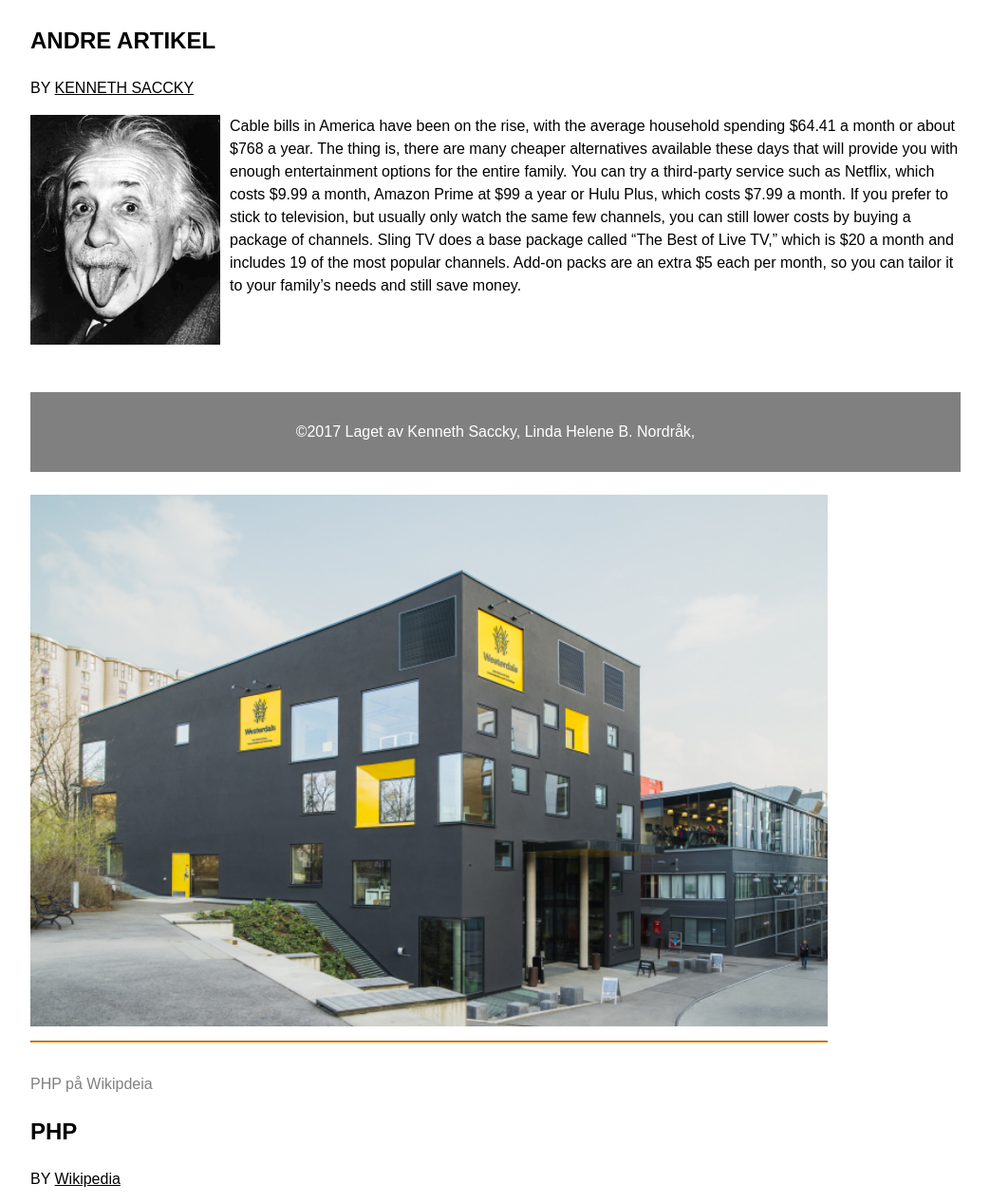
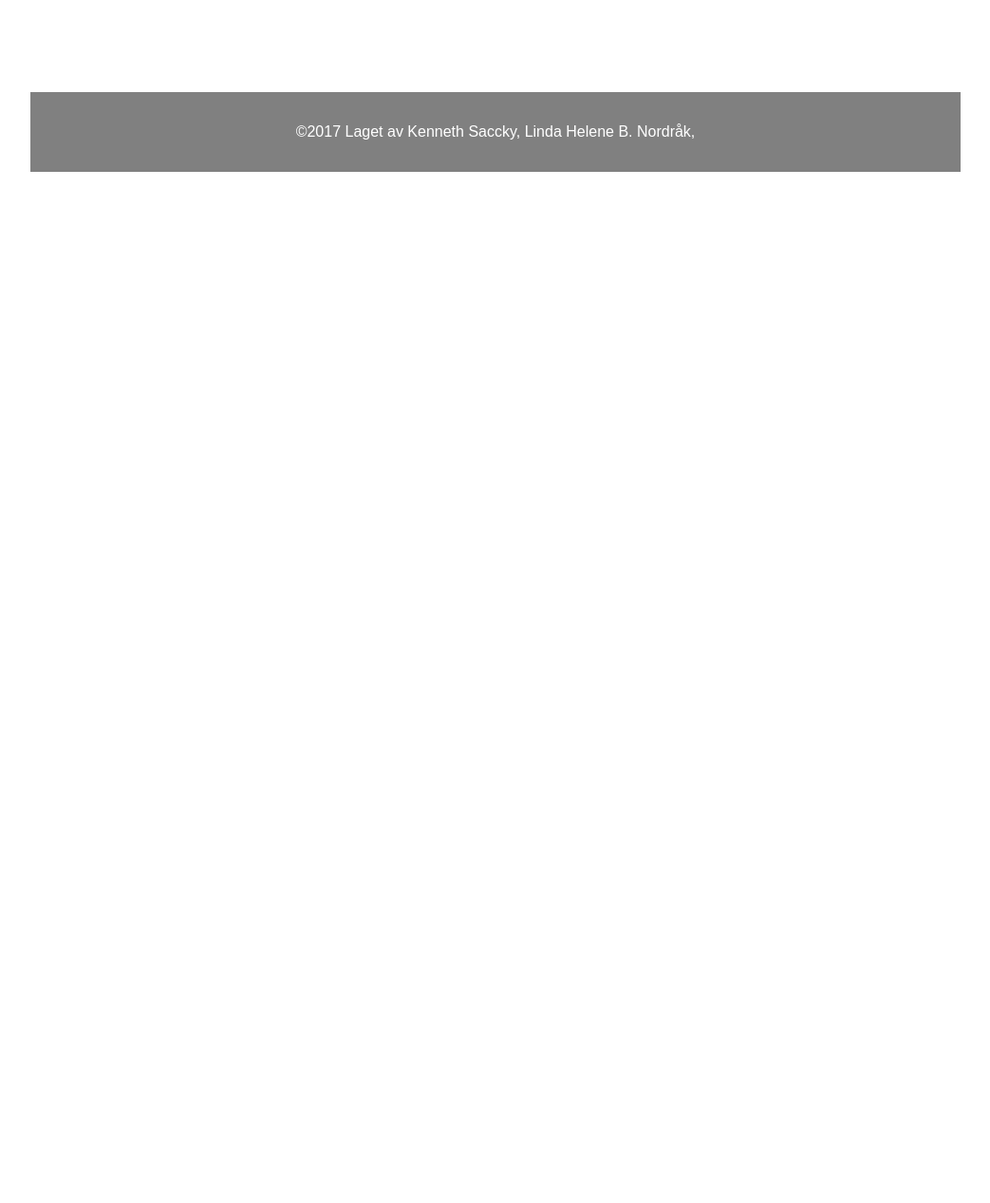
Before and after one commit to saccky/webprojekt-2, a PHP site: page / in a window 1280 px wide. Shown: the part 3734-5001 px from the top of the page at 95% size, without its empty margins (188-1231 px from the left). After the commit the page ends 3915 px from the top, so only its background shows below. Run offline with PHP 8.4, Linux system fonts and the light colour scheme; data comes from the database, SQL or seed files in the repository; some libraries are stand-ins or nearby versions.

Commit message:
fikset mergeconflict

```diff
--- a/header.php
+++ b/header.php
@@ -15,7 +15,7 @@
 <body>
     <div id="wrapper">
         <header>
-            <a href="index.php"> <img id="logo" src="logo-klipt.png" width="300px"> </a>
+
             <a href="index.php">
                 <img id="logo" src="logo-klipt.png" width="400px">
             </a>
--- a/index.php
+++ b/index.php
@@ -6,39 +6,8 @@
     <br>
     <hr>
     <br>
-    <div class="artikel1">
-        <article>
-            <!--- Printer alle artikler --->
-            <?php foreach ($articles as $event)
-                {
-                    require 'article.php';
-                ?>
-                <hr>
-                <br>
-                <?php  } ?>
-                    <!---Artikkel 1 start --->
-                    <?php
-                require 'test-article1.php'
-            ?>
-                        <!---Artikkel 1 slutt --->
-                        <hr>
-                        <br>
-                        <!---Artikkel 2 start ---><a href="http://www.harvard.edu" target="_blank">HARVARD UNIVERSITY / THE BEST SCHOOL / FEBRUARY 21, 2017</a>
-                        <h2>ANDRE ARTIKEL</h2> BY <a class="av" href="http://www.facebook.com/saccky?fref=ts" target="_blank">KENNETH SACCKY</a>
-                        <p> <img class="me" width="200" src="Einstein.jpg"> Cable bills in America have been on the rise, with the average household spending $64.41 a month or about $768 a year. The thing is, there are many cheaper alternatives available these days that will provide you with enough entertainment options for the entire family. You can try a third-party service such as Netflix, which costs $9.99 a month, Amazon Prime at $99 a year or Hulu Plus, which costs $7.99 a month. If you prefer to stick to television, but usually only watch the same few channels, you can still lower costs by buying a package of channels. Sling TV does a base package called “The Best of Live TV,” which is $20 a month and includes 19 of the most popular channels. Add-on packs are an extra $5 each per month, so you can tailor it to your family’s needs and still save money. </p>
-                        <!---Artikkel 2 slutt --->
-        </article>
-    </div>
-    <?php
-        require 'footer.php'
-    ?>
 
-<br>
-<img src="westerdals_bygning_01-1-ekempel.jpg" width="100%">
-<br>
 
-<hr>
-<br>
 <div class="artikel1">
     <article>
 
```
